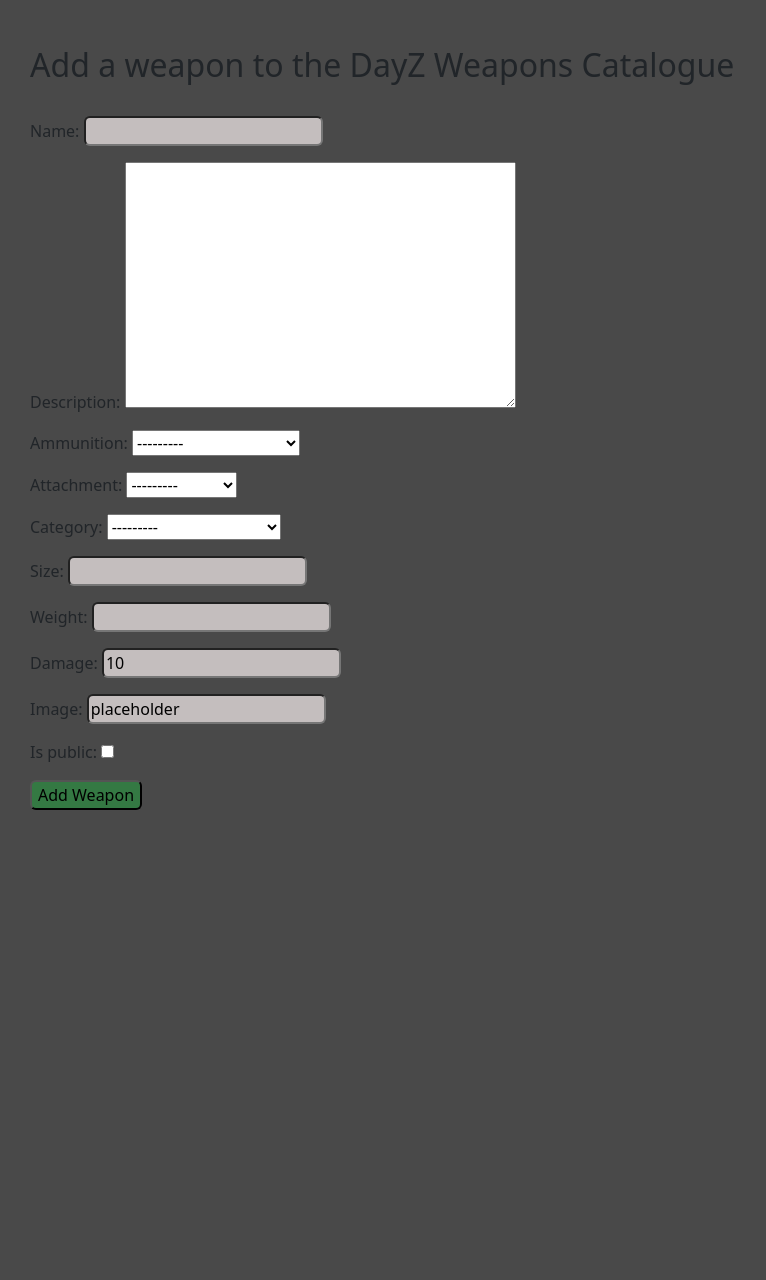
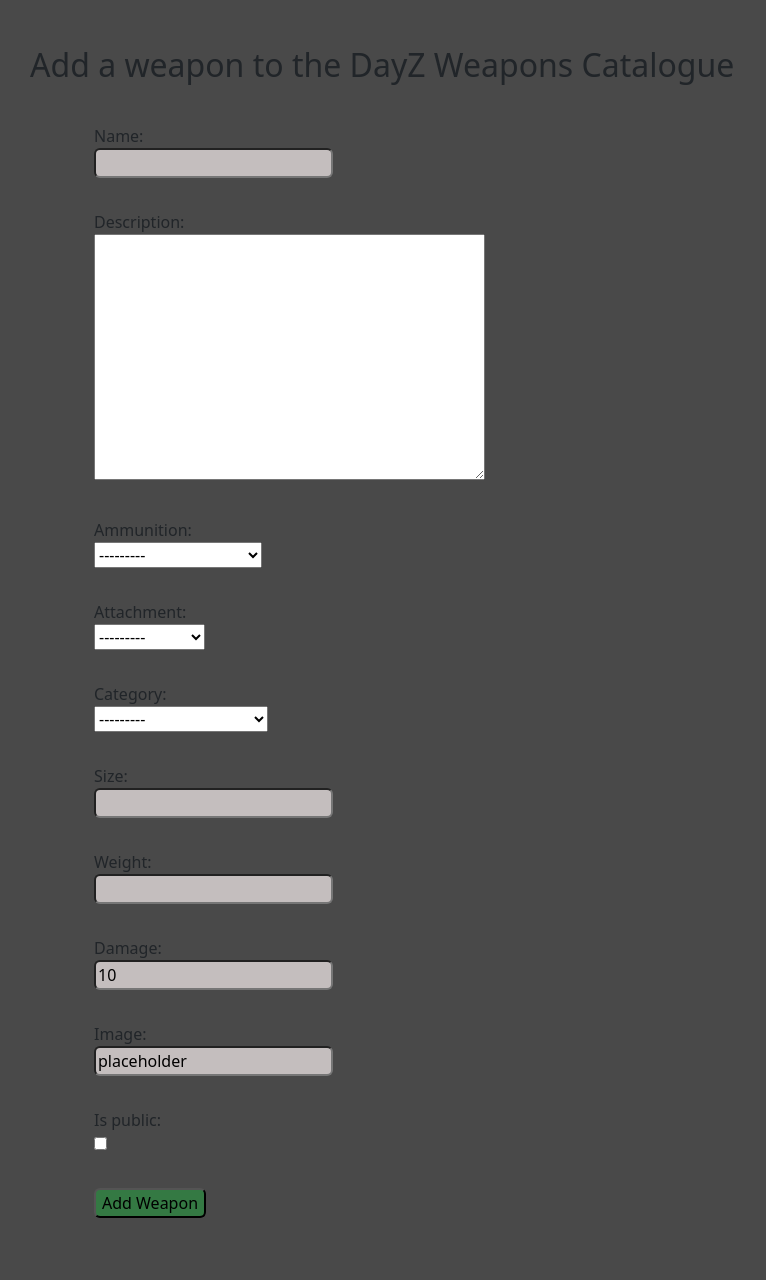
Before and after one commit to Code-Institute-Submissions/Nic-Wallace-dayz-weapons, a Django app: page /add/ in a window 1280 px wide. Shown: the part 56-1336 px from the top of the page, without its empty margins (0-766 px from the left). Before the commit the page ends 866 px from the top, so only its background shows below. Run offline with Django 3.2, Linux system fonts and the light colour scheme; the visitor is signed in with stand-in values (Sample User, id 1); data comes from the database, SQL or seed files in the repository.

Commit message:
Add element styling and comments

```diff
--- a/static/css/style.css
+++ b/static/css/style.css
@@ -1,4 +1,4 @@
-
+/* main page styling */
 .light-bg {
     background-color: #c4bebe;
 }
@@ -35,16 +35,12 @@
     padding: 0%;
 }
 
-a {
-    color: #c4bebe;
-    text-decoration: none;
-}
-
 a:hover {
     color: #347943;
     text-decoration: none;
 }
 
+/* image styling */
 .image-container {
     position: relative;
 }
@@ -78,7 +74,7 @@ a:hover {
     overflow: hidden;
 }
 
-.masthead-image:after {
+/* .masthead-image:after {
     content: "";
     position: absolute;
     top: 0;
@@ -87,8 +83,9 @@ a:hover {
     width: 100%;
     background: #445261;
     z-index: 100;
-}
+} */
 
+/* link styling */
 .weapon-link {
     text-decoration: none;
     color: #445261;
@@ -115,6 +112,15 @@ a:hover {
     text-decoration: underline;
 }
 
+#edit-delete {
+    margin-left: 1.25rem;
+}
+
+/* styles for page elements */
+.page-heading {
+    color: #347943;
+}
+
 button {
     border-radius: 6px;
     background-color: #347943;
@@ -128,3 +134,22 @@ input {
     border-radius: 6px;
     background-color: #c4bebe;
 }
+
+a {
+    color: #c4bebe;
+    text-decoration: none;
+}
+
+p {
+    margin-top: 2rem;
+    margin-bottom: 2rem;
+    margin-left: 2rem;
+}
+
+label {
+    display: block;
+}
+
+form {
+    margin: 2rem;
+}
```
